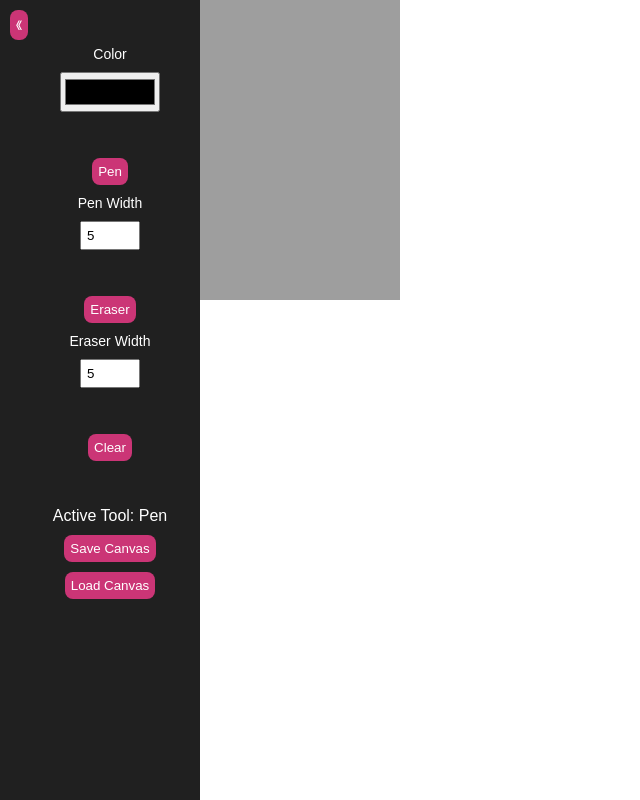
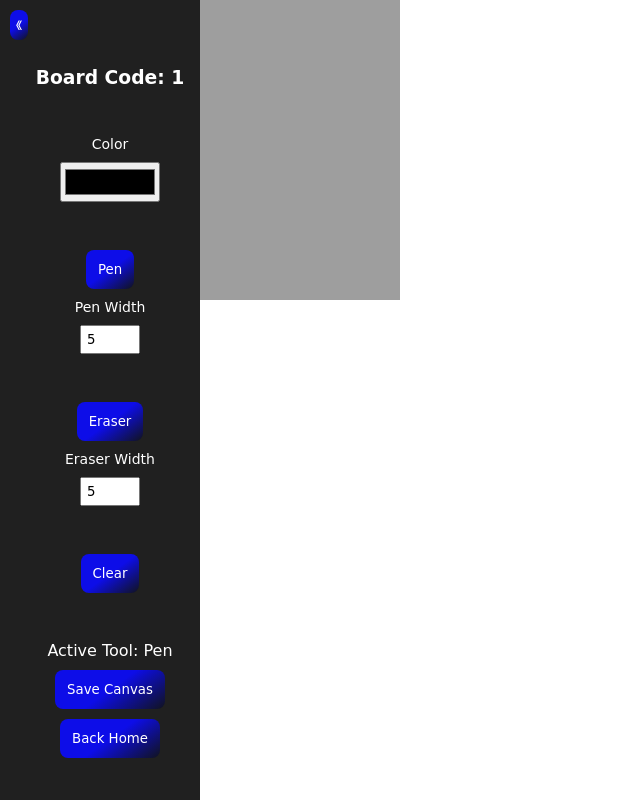
Before and after one commit to PaulStratton56/CSE108-Main-Project, a Flask app: page /board/1/1 in a window 1280 px wide. Shown: the whole page, without its empty margins (0-640 px from the left). Run offline with Flask 3, Linux system fonts and the light colour scheme; a user stored in the database is signed in; data comes from the database, SQL or seed files in the repository; both versions use the stored data as it was after the commit.

Commit message:
Board Styling

```diff
--- a/static/board.css
+++ b/static/board.css
@@ -1,10 +1,14 @@
+* {
+    font-family: 'Comic Sans MS', cursive, sans-serif;
+}
+
 body {
     margin: 0;
     padding: 0;
     height: 100%;
     overflow: hidden;
     color: white;
-    font-family: Arial, sans-serif;
+    font-family: 'Comic Sans MS', cursive, sans-serif;
 }
 
 h1 {
@@ -51,17 +55,18 @@ h1 {
 }
 
 #toolbar button {
-    background-color: #cb3576;
+    background-image: linear-gradient(144deg, #0d0de8 50%, #11131e);
     border: none;
     border-radius: 8px;
     color: white;
-    padding: 6px;
+    padding: 12px;
     cursor: pointer;
     transition: background-color 0.3s ease;
 }
 
 #toolbar button:hover {
-    background-color: #a4305f;
+    background-image: linear-gradient(144deg, #070772 50%, #0a0b11);
+
 }
 
 #toolbar-container {
@@ -85,7 +90,7 @@ h1 {
     position: absolute;
     top: 10px;
     left: 10px;
-    background-color: #cb3576;
+    background-image: linear-gradient(144deg, #0d0de8 50%, #11131e);
     border: none;
     border-radius: 8px;
     color: white;
@@ -95,9 +100,9 @@ h1 {
 }
 
 #toggleToolbar:hover {
-    background-color: #a4305f;
+    background-image: linear-gradient(144deg, #070772 50%, #0a0b11);
 }
 
 .collapsed {
-    width: 50px !important; /* Adjust width for collapsed state */
+    width: 40px !important; /* Adjust width for collapsed state */
 }
--- a/static/board.js
+++ b/static/board.js
@@ -6,7 +6,6 @@ const activeToolText = document.getElementById('activeTool');
 const ctx = canvas.getContext('2d');
 
 const saveButton = document.getElementById('saveCanvas');
-const loadButton = document.getElementById('loadCanvas');
 
 const canvasOffsetX = canvas.offsetLeft;
 const canvasOffsetY = canvas.offsetTop;
@@ -72,6 +71,12 @@ toolbar.addEventListener('change', e => {
 
     if (e.target.id === 'lineWidth') {
         penWidth = e.target.value;
+
+        if(penWidth <= 0){
+            e.target.value = 1;
+            return;
+        }
+
         if (!isErasing) {
             ctx.lineWidth = penWidth;
         }
@@ -79,6 +84,12 @@ toolbar.addEventListener('change', e => {
 
     if (e.target.id === 'eraserWidth') {
         eraserWidth = e.target.value;
+
+        if(eraserWidth <= 0){
+            e.target.value = 1;
+            return;
+        }
+
         if (isErasing) {
             ctx.lineWidth = eraserWidth;
         }
@@ -157,4 +168,3 @@ const loadCanvas = () => {
 }
 
 saveButton.addEventListener('click', saveCanvas);
-loadButton.addEventListener('click', loadCanvas);
--- a/templates/board.html
+++ b/templates/board.html
@@ -18,6 +18,8 @@
             <br><br>
             <div id="toolbar">
                 <!-- <h1>cse 108!!!</h1> -->
+                <h3>Board Code: {{boardID}}</h3> <br> <br>
+
                 <label for="stroke">Color</label>
                 <input id="stroke" name='stroke' type="color">
                 <br><br>
@@ -38,7 +40,9 @@
                 <div id="activeTool">Active Tool: Pen</div>
 
                 <button id="saveCanvas">Save Canvas</button>
-                <button id="loadCanvas">Load Canvas</button>
+                <form action="{{ url_for('home', userID = userID )}}" method="GET">
+                    <button type="submit">Back Home</button>
+                </form>
 
             </div>
         </div>
```
Also changed, not shown: instance/boards.db.
